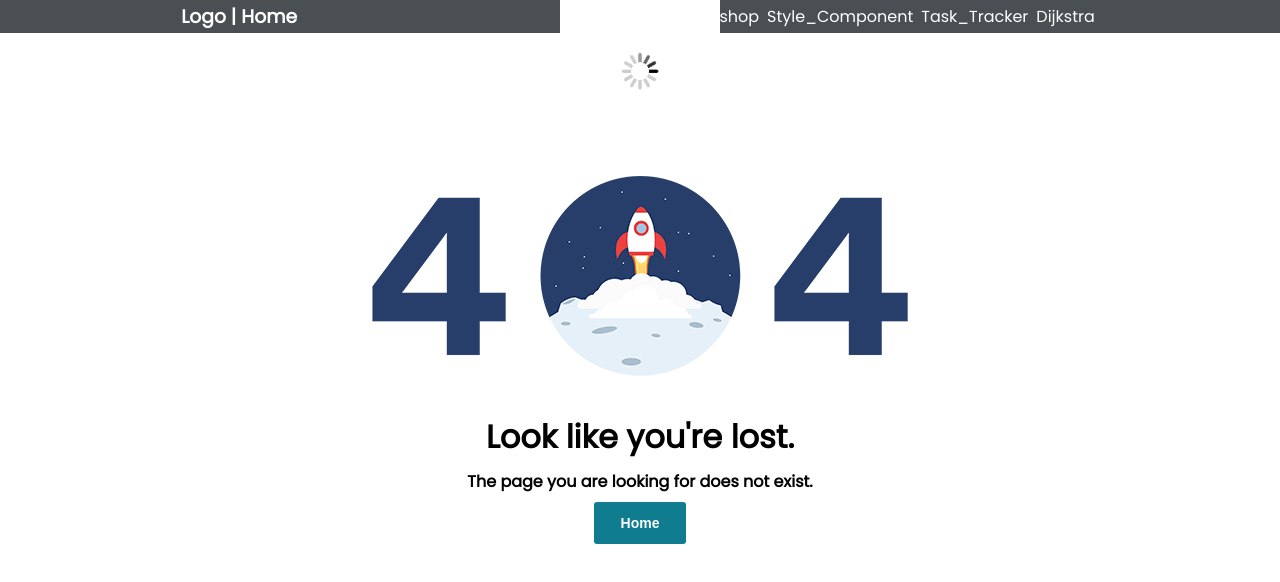
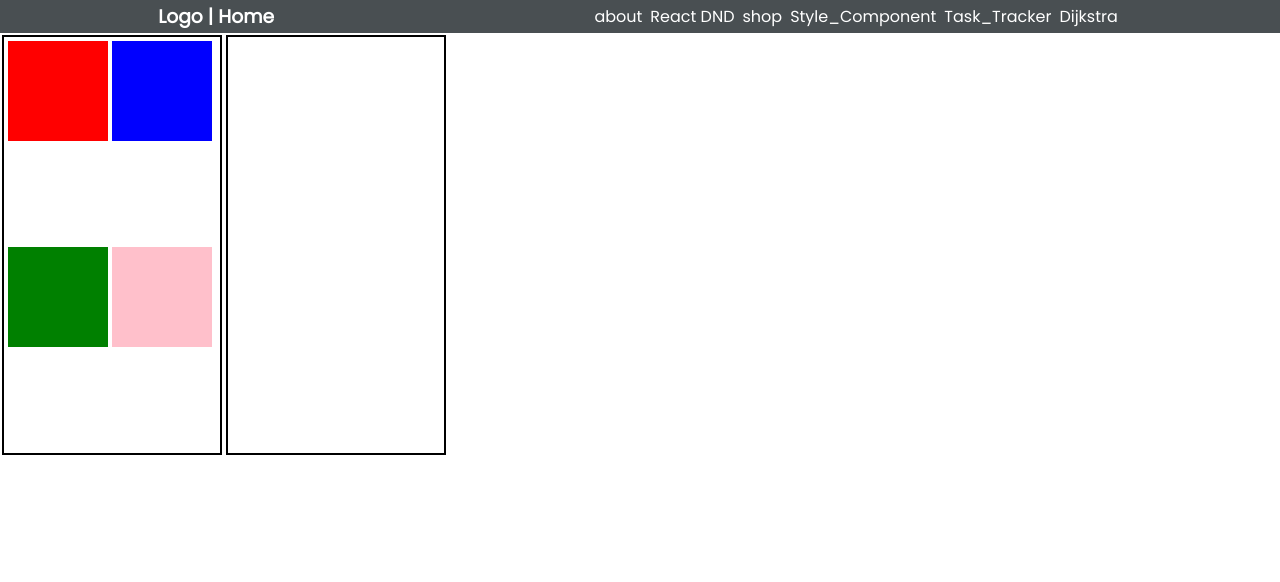
Before and after one commit to RabinPhaiju/React-Learn, a React (Create React App) app: page /React-Learn/reactdnd in a window 1280 px wide. Shown: the top 582 px of the page. Built offline with nearby package versions, Linux system fonts and the light colour scheme.

Commit message:
added react dnd

```diff
--- a/package.json
+++ b/package.json
@@ -9,6 +9,8 @@
     "@testing-library/user-event": "^12.8.3",
     "gh-pages": "^3.1.0",
     "react": "^17.0.2",
+    "react-dnd": "^14.0.5",
+    "react-dnd-html5-backend": "^14.1.0",
     "react-dom": "^17.0.2",
     "react-icons": "^4.2.0",
     "react-router-dom": "^5.2.0",
--- a/src/App.js
+++ b/src/App.js
@@ -1,15 +1,16 @@
-import { BrowserRouter, Switch, Route } from "react-router-dom";
-import React from "react";
-import Nav from "./components/Nav";
-import About from "./components/pages/About";
-import Shop from "./components/pages/Shop";
-import Home from "./components/pages/Home";
+import { BrowserRouter, Switch, Route } from "react-router-dom"
+import React from "react"
+import Nav from "./components/Nav"
+import About from "./components/pages/About"
+import Shop from "./components/pages/Shop"
+import Home from "./components/pages/Home"
+import ReactDND from "./components/pages/react_dnd/ReactDND"
 
-import TaskTracker from "./components/pages/TaskTracker";
+import TaskTracker from "./components/pages/TaskTracker"
 
-import PathfindingVisualizer from "./components/pathfindingVisualizer/PathfindingVisualizer";
-import StyleComponent from "./components/pages/StyleComponent";
-import NotFound from "./components/pages/notfound/NotFound";
+import PathfindingVisualizer from "./components/pathfindingVisualizer/PathfindingVisualizer"
+import StyleComponent from "./components/pages/StyleComponent"
+import NotFound from "./components/pages/notfound/NotFound"
 
 function App() {
   return (
@@ -18,6 +19,7 @@ function App() {
         <Nav />
         <Switch>
           <Route path='/React-Learn/' exact component={Home} />
+          <Route path='/React-Learn/reactdnd' exact component={ReactDND} />
           <Route path='/React-Learn/about' exact component={About} />
           <Route path='/React-Learn/shop' exact component={Shop} />
           <Route path='/React-Learn/stylecomponents' exact component={StyleComponent} />
@@ -27,7 +29,7 @@ function App() {
         </Switch>
       </div>
     </BrowserRouter>
-  );
+  )
 }
 
-export default App;
+export default App
--- a/src/components/Nav.js
+++ b/src/components/Nav.js
@@ -1,11 +1,11 @@
-import React from "react";
-import { Link } from "react-router-dom";
+import React from "react"
+import { Link } from "react-router-dom"
 
 const Nav = () => {
   const navStyle = {
     color: "white",
     textDecoration: "none",
-  };
+  }
   return (
     <nav>
       <Link to='/React-Learn/' style={navStyle}>
@@ -15,6 +15,9 @@ const Nav = () => {
       <div className='nav'>
         <Link to='/React-Learn/about' style={navStyle}>
           <div className='nav-item'>about</div>
+        </Link>
+        <Link to='/React-Learn/reactdnd' style={navStyle}>
+          <div className='nav-item'>React DND</div>
         </Link>
         <Link to='/React-Learn/shop' style={navStyle}>
           <div className='nav-item'>shop</div>
@@ -30,7 +33,7 @@ const Nav = () => {
         </Link>
       </div>
     </nav>
-  );
-};
+  )
+}
 
-export default Nav;
+export default Nav
--- /dev/null
+++ b/src/components/pages/react_dnd/Container.js
@@ -0,0 +1,27 @@
+import React from "react"
+import { useDrag } from "react-dnd"
+
+function Container({ bgColor, id }) {
+  const [{ isDragging }, drag] = useDrag(() => ({
+    type: "BOX",
+    item: { id },
+    collect: (monitor) => ({
+      isDragging: !!monitor.isDragging(),
+    }),
+  }))
+  return (
+    <div
+      ref={drag}
+      id={id}
+      className='board'
+      style={{ border: isDragging ? "4px solid green" : null }}
+      style={{ backgroundColor: bgColor }}
+    ></div>
+  )
+}
+
+Container.defaultProps = {
+  bgColor: "red",
+}
+
+export default Container
--- /dev/null
+++ b/src/components/pages/react_dnd/DragDrop.js
@@ -0,0 +1,48 @@
+import React, { useState } from "react"
+import Container from "./Container"
+import { useDrop } from "react-dnd"
+
+function DragDrop() {
+  const [testContainer, setTestContainer] = useState([
+    { id: 1, bgColor: "red" },
+    { id: 2, bgColor: "blue" },
+    { id: 3, bgColor: "green" },
+    { id: 4, bgColor: "pink" },
+  ])
+
+  const [board, setBoard] = useState([])
+
+  const [{ isOver }, drop] = useDrop(() => ({
+    accept: "BOX",
+    drop: (item) => addContainerToBoard(item.id),
+    collect: (monitor) => ({
+      isOver: !!monitor.isOver(),
+    }),
+  }))
+
+  const addContainerToBoard = (id) => {
+    console.log(id)
+    const contain = testContainer.filter((container) => container.id === id)
+    console.log(contain)
+    setBoard((board) => [...board, contain[0]])
+    setTestContainer((testContainer) => testContainer.filter((container) => container.id !== id))
+  }
+
+  return (
+    <div className='main-board' ref={drop}>
+      <div className='board1'>
+        {testContainer.map((container, index) => (
+          <Container id={container.id} key={container.id} bgColor={container.bgColor} />
+        ))}
+      </div>
+      <div className='board2'>
+        {board &&
+          board.map((container, index) => (
+            <Container id={container.id} key={container.id} bgColor={container.bgColor} />
+          ))}
+      </div>
+    </div>
+  )
+}
+
+export default DragDrop
--- /dev/null
+++ b/src/components/pages/react_dnd/ReactDND.js
@@ -0,0 +1,13 @@
+import { DndProvider } from "react-dnd"
+import { HTML5Backend } from "react-dnd-html5-backend"
+import DragDrop from "./DragDrop"
+
+function ReactDND() {
+  return (
+    <DndProvider backend={HTML5Backend}>
+      <DragDrop />
+    </DndProvider>
+  )
+}
+
+export default ReactDND
--- a/src/index.css
+++ b/src/index.css
@@ -165,3 +165,22 @@ nav{
     transform: rotate(360deg);
   }
 }
+.board{
+  width: 100px;
+  height: 100px;
+  /* background-color: red; */
+  color: wheat;
+  margin: 2px;
+}
+.main-board{
+  display: flex;
+}
+.board1,.board2{
+  display: flex;
+  flex-wrap: wrap;
+  width: 220px;
+  height: 420px;
+  padding: 2px;
+margin: 2px;
+ border:2px solid black;
+}
```
